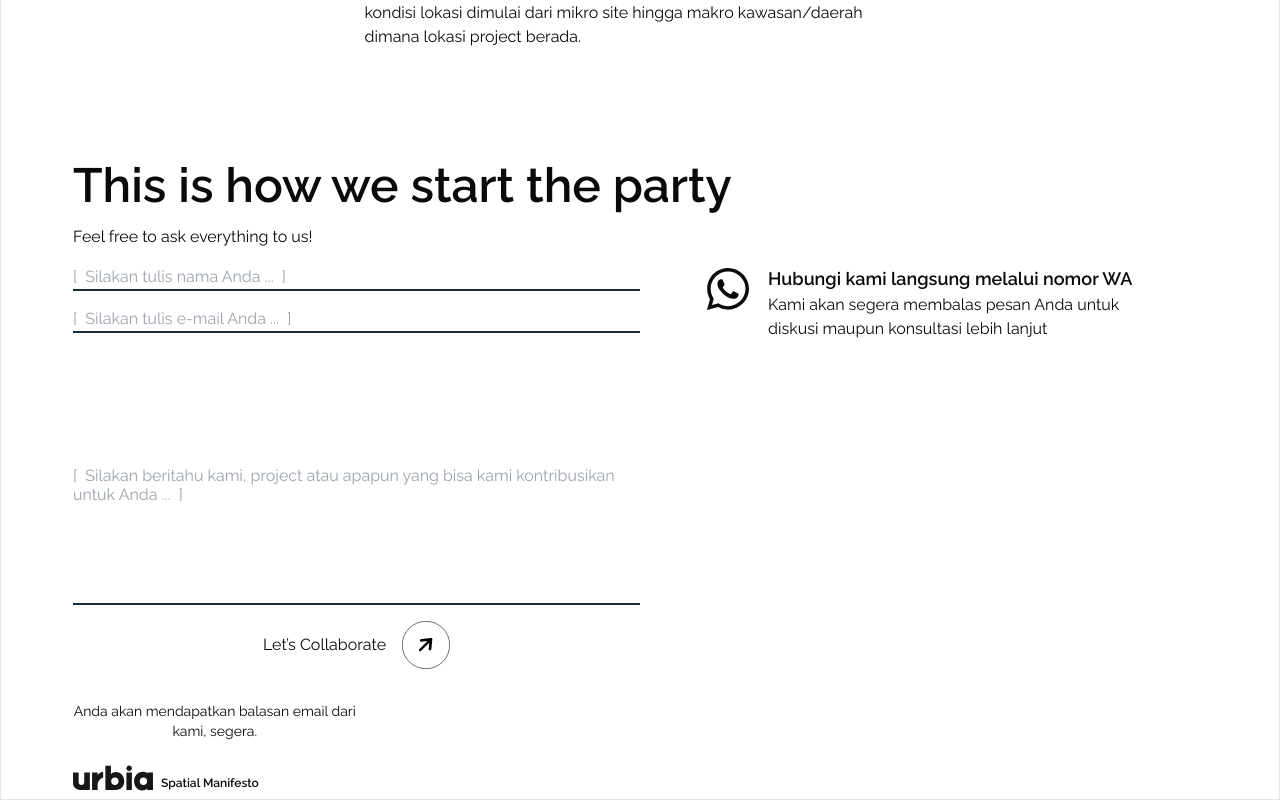
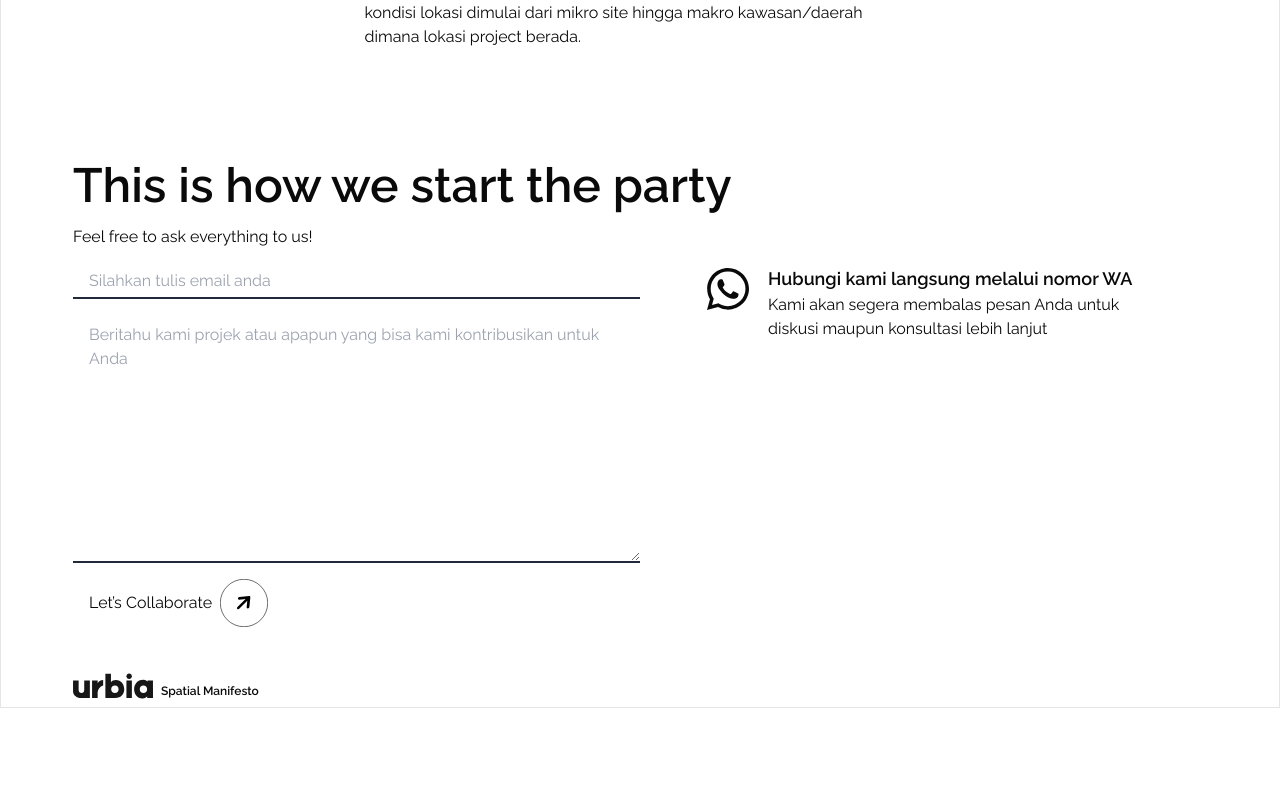
Before and after one commit to alvin-al/urbia, a Next.js app: page /urbians in a window 1280 px wide. Shown: the part 3038-3838 px from the top of the page. After the commit the page ends 3746 px from the top, so only its background shows below. Built offline with nearby package versions, Linux system fonts and the light colour scheme.

Commit message:
Add dynamic form on urbians page

```diff
--- a/package.json
+++ b/package.json
@@ -9,6 +9,7 @@
     "lint": "next lint"
   },
   "dependencies": {
+    "@formspree/react": "^2.5.1",
     "@fortawesome/fontawesome-svg-core": "^6.5.2",
     "@fortawesome/free-brands-svg-icons": "^6.5.2",
     "@fortawesome/free-solid-svg-icons": "^6.5.2",
@@ -16,7 +17,7 @@
     "@mantine/carousel": "^7.7.0",
     "@radix-ui/react-accordion": "^1.1.2",
     "@radix-ui/react-icons": "^1.3.0",
-    "@radix-ui/react-slot": "^1.0.2",
+    "@radix-ui/react-slot": "^1.1.0",
     "@sanity/image-url": "^1.0.2",
     "@sanity/vision": "^3.49.0",
     "class-variance-authority": "^0.7.0",
--- a/src/app/urbians/page.jsx
+++ b/src/app/urbians/page.jsx
@@ -1,75 +1,79 @@
 import Header from "@/components/header";
 import React from "react";
-import * as styles from '@/components/styles'
+import * as styles from "@/components/styles";
 import Image from "next/image";
 import bayu from "@/../public/images/members/bayu.webp";
 import irfan from "@/../public/images/members/irfan.webp";
 import yusuf from "@/../public/images/members/yusuf.webp";
 import MemberCard from "@/components/memberCard";
 import Footer from "@/components/footer";
-import chambali from '@/../../public/images/partners-logo/chambali.svg'
-import devDep from '@/../../public/images/partners-logo/dev-dep.svg'
-import urbLiving from '@/../../public/images/partners-logo/urb-living.svg'
-import urbiaLogo from '@/../../public/images/partners-logo/urbia.svg'
+import chambali from "@/../../public/images/partners-logo/chambali.svg";
+import devDep from "@/../../public/images/partners-logo/dev-dep.svg";
+import urbLiving from "@/../../public/images/partners-logo/urb-living.svg";
+import urbiaLogo from "@/../../public/images/partners-logo/urbia.svg";
 import Affordability from "@/components/affordability";
-import arrow from "@/../../public/icons/arrow-icon.svg";
 import { FontAwesomeIcon } from "@fortawesome/react-fontawesome";
 import { faWhatsapp } from "@fortawesome/free-brands-svg-icons";
+import ContactForm from "@/components/ContactForm";
 
 const Urbians = () => {
   const members = [
     {
-      name: 'Yusuf Sy',
-      src : yusuf,
-      position : 'ARCHITECT'
+      name: "Yusuf Sy",
+      src: yusuf,
+      position: "ARCHITECT",
     },
     {
-      name: 'Irfan Zaky',
-      src : irfan,
-      position : 'LEAD  ARCHITECT'
+      name: "Irfan Zaky",
+      src: irfan,
+      position: "LEAD  ARCHITECT",
     },
     {
-      name: 'Bayu Aji',
-      src : bayu,
-      position : 'LEAD  ARCHITECT'
-    }];
+      name: "Bayu Aji",
+      src: bayu,
+      position: "LEAD  ARCHITECT",
+    },
+  ];
 
   const keterjangkauan = [
     {
-      title: 'People',
-      content: 'Memulai dari tahun 2020, Urbia telah berkontribusi dengan klien, vendor, kontraktor, studio, workshop, partner, dan pihak lain yang bersama-sama mewujudkan berbagai project, ide dan gagasan, bisnis, hingga project terbangun. Berbagai jenis klien dengan berbagai kebutuhannya telah terakomodasi.',
-      number: '+47'
+      title: "People",
+      content:
+        "Memulai dari tahun 2020, Urbia telah berkontribusi dengan klien, vendor, kontraktor, studio, workshop, partner, dan pihak lain yang bersama-sama mewujudkan berbagai project, ide dan gagasan, bisnis, hingga project terbangun. Berbagai jenis klien dengan berbagai kebutuhannya telah terakomodasi.",
+      number: "+47",
     },
     {
-      title: 'Locations',
-      content: 'Urbia telah mengerjakan project di berbagai lokasi. Masing-masing memiliki konteks dan masalah yang berbeda. Urbia memperhatikan kondisi lokasi dimulai dari mikro site hingga makro kawasan/daerah dimana lokasi project berada.',
-      number: '+16'
+      title: "Locations",
+      content:
+        "Urbia telah mengerjakan project di berbagai lokasi. Masing-masing memiliki konteks dan masalah yang berbeda. Urbia memperhatikan kondisi lokasi dimulai dari mikro site hingga makro kawasan/daerah dimana lokasi project berada.",
+      number: "+16",
     },
     {
-      title: 'Project',
-      content: 'Urbia telah mengerjakan project di berbagai lokasi. Masing-masing memiliki konteks dan masalah yang berbeda. Urbia memperhatikan kondisi lokasi dimulai dari mikro site hingga makro kawasan/daerah dimana lokasi project berada.',
-      number: '+28'
-    }
+      title: "Project",
+      content:
+        "Urbia telah mengerjakan project di berbagai lokasi. Masing-masing memiliki konteks dan masalah yang berbeda. Urbia memperhatikan kondisi lokasi dimulai dari mikro site hingga makro kawasan/daerah dimana lokasi project berada.",
+      number: "+28",
+    },
   ];
 
   const partners = [
     {
-      name: 'urbiaLogo',
+      name: "urbiaLogo",
       src: urbiaLogo,
     },
     {
-      name: 'chambali',
+      name: "chambali",
       src: chambali,
     },
     {
-      name: 'devDep',
+      name: "devDep",
       src: devDep,
     },
     {
-      name: 'urbLiving',
+      name: "urbLiving",
       src: urbLiving,
-    }
-  ]
+    },
+  ];
 
   return (
     <div className={`${styles.pageSize} flex border`}>
@@ -77,78 +81,127 @@ const Urbians = () => {
         <Header title='Urbians' />
       </div>
 
-        <div className="pt-[50vh] flex flex-col justify-between md:px-12">
-          <div className="w-fit ">
+      <div className='pt-[50vh] flex flex-col justify-between md:px-12'>
+        <div className='w-fit '>
           <h1 className={`${styles.mainHead} ${styles.blueText}`}>
-              Hello<br/>We Are<br/>Urbians!
+            Hello
+            <br />
+            We Are
+            <br />
+            Urbians!
           </h1>
         </div>
       </div>
 
-        <div className="flex flex-col mt-48 gap-12 lg:gap-20 xl:gap-16 justify-center flex-wrap md:justify-between md:flex-nowrap md:flex-row pb-32 xl:px-24 lg:pb-64 lg:px-12">
+      <div className='flex flex-col mt-48 gap-12 lg:gap-20 xl:gap-16 justify-center flex-wrap md:justify-between md:flex-nowrap md:flex-row pb-32 xl:px-24 lg:pb-64 lg:px-12'>
         {members.map((member, index) => (
-            <MemberCard key={index} name={members[index].name} src={members[index].src} position={members[index].position} />
-          ))
-          }
+          <MemberCard
+            key={index}
+            name={members[index].name}
+            src={members[index].src}
+            position={members[index].position}
+          />
+        ))}
       </div>
 
-        <div className="flex urbians-bg mb-40 rounded-md">
-          <div className="text-overlay flex flex-wrap items-center justify-center text-5xl text-white bg-black bg-opacity-80 w-full h-full gap-20 py-20 rounded-md xl:py-52 xl:gap-28">
-            {
-              partners.map((partner, index) => (
-                <Image src={partners[index].src} width={200} height={100} alt={partners[index].name} key={index}/>
-              ))
-            }
+      <div className='flex urbians-bg mb-40 rounded-md'>
+        <div className='text-overlay flex flex-wrap items-center justify-center text-5xl text-white bg-black bg-opacity-80 w-full h-full gap-20 py-20 rounded-md xl:py-52 xl:gap-28'>
+          {partners.map((partner, index) => (
+            <Image
+              src={partners[index].src}
+              width={200}
+              height={100}
+              alt={partners[index].name}
+              key={index}
+            />
+          ))}
         </div>
       </div>
 
-        <div id="urbians-data" className="mb-20  md:px-12">
-          <div className="border-t border-black pt-8 pb-24 flex gap-4 flex-col">
+      <div id='urbians-data' className='mb-20  md:px-12'>
+        <div className='border-t border-black pt-8 pb-24 flex gap-4 flex-col'>
           <h1 className={`${styles.headpoints5xl}`}>A team made of experts</h1>
-            <p className="md:w-1/2">Urbia tidak bekerja sendiri, klien, vendor, kontraktor, studio, workshop, partner, dan pihak lain juga berpartisipasi dalam keberhasilan project. Tentu saja, Urbia memiliki partner dan relasi dengan latar belakang profesional dan terpercaya. Keterbukaan menjadi kunci dalam proses Urbia mengakomodasi kebutuhan klien. </p>
+          <p className='md:w-1/2'>
+            Urbia tidak bekerja sendiri, klien, vendor, kontraktor, studio,
+            workshop, partner, dan pihak lain juga berpartisipasi dalam
+            keberhasilan project. Tentu saja, Urbia memiliki partner dan relasi
+            dengan latar belakang profesional dan terpercaya. Keterbukaan
+            menjadi kunci dalam proses Urbia mengakomodasi kebutuhan klien.{" "}
+          </p>
         </div>
         <div>
           {keterjangkauan.map((content, index) => (
-              <Affordability title={keterjangkauan[index].title} content={keterjangkauan[index].content} number={keterjangkauan[index].number} key={index}/>
-            ))
-            }
+            <Affordability
+              title={keterjangkauan[index].title}
+              content={keterjangkauan[index].content}
+              number={keterjangkauan[index].number}
+              key={index}
+            />
+          ))}
         </div>
-          <div>
-
-          </div>
+        <div></div>
       </div>
 
-        <div id="contact-us" className=" md:px-12">
-          <h1 className={`${styles.headpoints5xl} mb-4`}>This is how we start the party</h1>
-          <p className="md:w-1/2">Feel free to ask everything to us!</p>
-          <div className="py-4 flex">
-            <div className="flex flex-col gap-4 md:w-1/2">
-              <input type="text" placeholder="[  Silakan tulis nama Anda ...  ]" className="w-full border-b-2 border-gray-800"/>
-              <input type="email" placeholder="[  Silakan tulis e-mail Anda ...  ]" className="w-full border-b-2 border-gray-800"/>
-              <input type="text" placeholder="[  Silakan beritahu kami, project atau apapun yang bisa kami kontribusikan untuk Anda ...  ]" className="flex w-full h-64 placeholder:text-wrap placeholder:text-start m-0 p-0 text-start border-b-2 border-gray-800"/>
+      <div id='contact-us' className=' md:px-12'>
+        <h1 className={`${styles.headpoints5xl} mb-4`}>
+          This is how we start the party
+        </h1>
+        <p className='md:w-1/2'>Feel free to ask everything to us!</p>
+        <div className='py-4 flex'>
+          {/* <div className='flex flex-col gap-4 md:w-1/2'>
+            <input
+              type='text'
+              placeholder='[  Silakan tulis nama Anda ...  ]'
+              className='w-full border-b-2 border-gray-800'
+            />
+            <input
+              type='email'
+              placeholder='[  Silakan tulis e-mail Anda ...  ]'
+              className='w-full border-b-2 border-gray-800'
+            />
+            <input
+              type='text'
+              placeholder='[  Silakan beritahu kami, project atau apapun yang bisa kami kontribusikan untuk Anda ...  ]'
+              className='flex w-full h-64 placeholder:text-wrap placeholder:text-start m-0 p-0 text-start border-b-2 border-gray-800'
+            />
 
-              <button type="submit" className="hover:underline hover:underline-offset-2 w-fit flex gap-4 items-center m-auto">
-                <p className="hover:underline hover:underline-offset-2">Let’s Collaborate</p>
-                <div className="w-12 ">
-                  <Image src={arrow} alt="arrow-icon" className=""/>
+            <button
+              type='submit'
+              className='hover:underline hover:underline-offset-2 w-fit flex gap-4 items-center m-auto'
+            >
+              <p className='hover:underline hover:underline-offset-2'>
+                Let’s Collaborate
+              </p>
+              <div className='w-12 '>
+                <Image src={arrow} alt='arrow-icon' className='' />
               </div>
             </button>
 
-              <p className="md:w-1/2 text-sm mt-4 text-center">Anda akan mendapatkan balasan email dari kami, segera.</p>
+            <p className='md:w-1/2 text-sm mt-4 text-center'>
+              Anda akan mendapatkan balasan email dari kami, segera.
+            </p>
+          </div> */}
+
+          <div className='flex flex-col gap-4 md:w-1/2'>
+            <ContactForm />
           </div>
 
-            <div className=" h-96 md:w-1/2 pl-16">
-              <div className="flex gap-4">
-                <FontAwesomeIcon icon={faWhatsapp} className="w-12 h-12"/>
-                <div className="w-3/4">
-                  <h2 className={`${styles.display}`}>Hubungi kami langsung melalui nomor WA </h2>
-                  <p>Kami akan segera membalas pesan Anda untuk diskusi maupun konsultasi lebih lanjut</p>
+          <div className=' h-96 md:w-1/2 pl-16'>
+            <div className='flex gap-4'>
+              <FontAwesomeIcon icon={faWhatsapp} className='w-12 h-12' />
+              <div className='w-3/4'>
+                <h2 className={`${styles.display}`}>
+                  Hubungi kami langsung melalui nomor WA{" "}
+                </h2>
+                <p>
+                  Kami akan segera membalas pesan Anda untuk diskusi maupun
+                  konsultasi lebih lanjut
+                </p>
               </div>
             </div>
           </div>
         </div>
       </div>
-
 
       <Footer className='items-end' />
     </div>
--- /dev/null
+++ b/src/components/ContactForm.jsx
@@ -0,0 +1,53 @@
+"use client";
+import { React } from "react";
+import Image from "next/image";
+import { useForm, ValidationError } from "@formspree/react";
+import { Button } from "../../src/components/ui/button";
+import arrow from "@/../../public/icons/arrow-icon.svg";
+
+function ContactForm() {
+  const [state, handleSubmit] = useForm("myzgzong");
+  if (state.succeeded) {
+    return (
+      <p className='w-48 font-medium'>
+        Terimakasih! <br />
+        <br />
+        Anda akan mendapatkan balasan email dari kami, segera.
+      </p>
+    );
+  }
+  return (
+    <form onSubmit={handleSubmit}>
+      <label htmlFor='email'></label>
+      <input
+        id='email'
+        type='email'
+        name='email'
+        placeholder='Silahkan tulis email anda'
+        className='w-full border-b-2 border-gray-800 h-8 p-4 mb-2'
+      />
+      <ValidationError prefix='Email' field='email' errors={state.errors} />
+      <textarea
+        id='message'
+        name='message'
+        placeholder='Beritahu kami projek atau apapun yang bisa kami kontribusikan untuk Anda'
+        className='flex w-full h-64 placeholder:text-wrap placeholder:text-start mb-2 text-start border-b-2 border-gray-800 p-4'
+      />
+      <ValidationError prefix='Message' field='message' errors={state.errors} />
+      <button
+        type='submit'
+        className='hover:bg-gray-200 w-fit flex gap-2 items-center px-4 py-2 hover:rounded-full'
+        disabled={state.submitting}
+      >
+        <p className='hover:underline hover:underline-offset-2'>
+          Let’s Collaborate
+        </p>
+        <div className='w-12 '>
+          <Image src={arrow} alt='arrow-icon' className='' />
+        </div>
+      </button>
+    </form>
+  );
+}
+
+export default ContactForm;
```
Also changed, not shown: 1 other file (tests, documents, lock files or other folders). Lines whose indentation alone changed are shown as unchanged.
